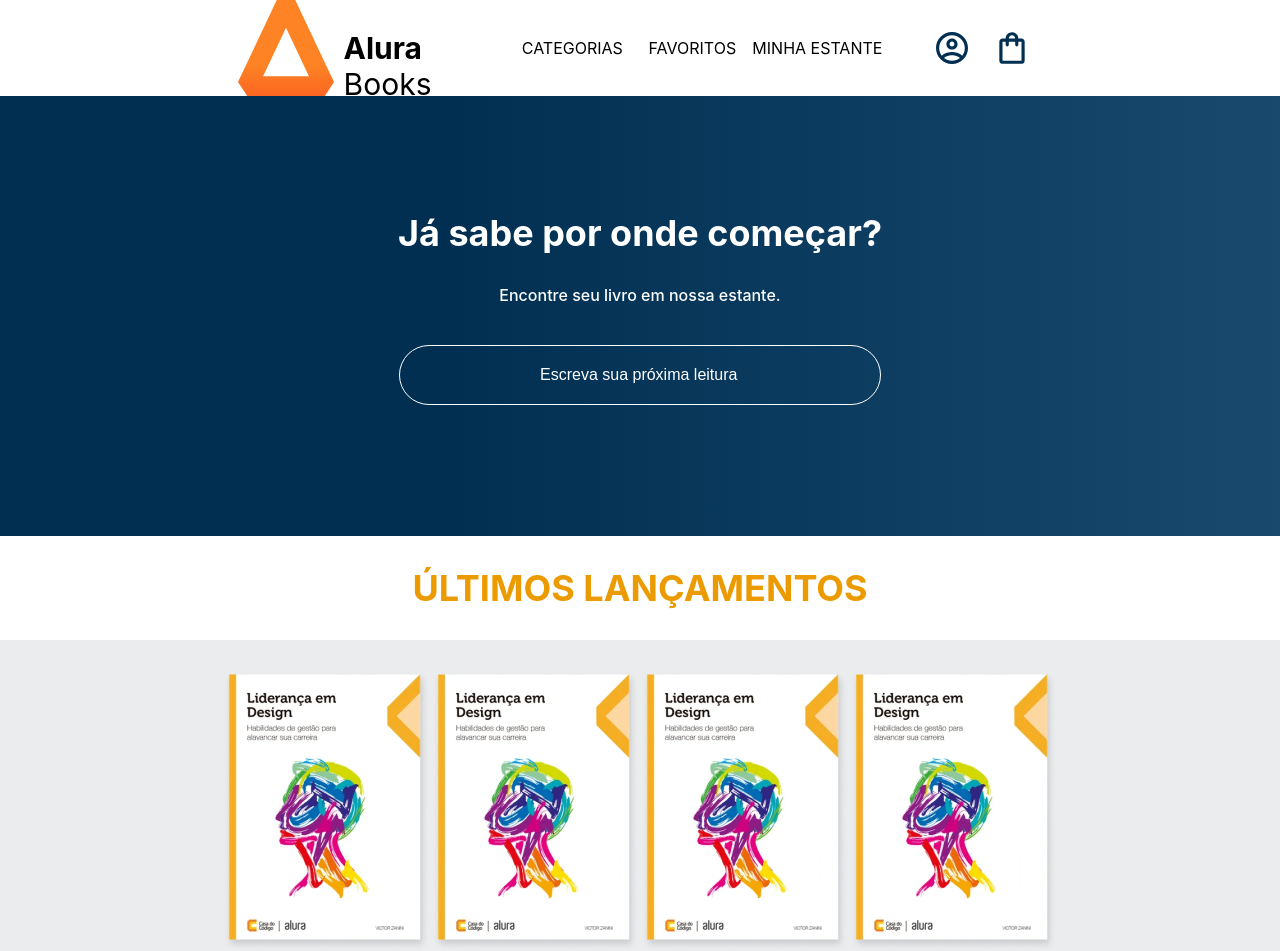
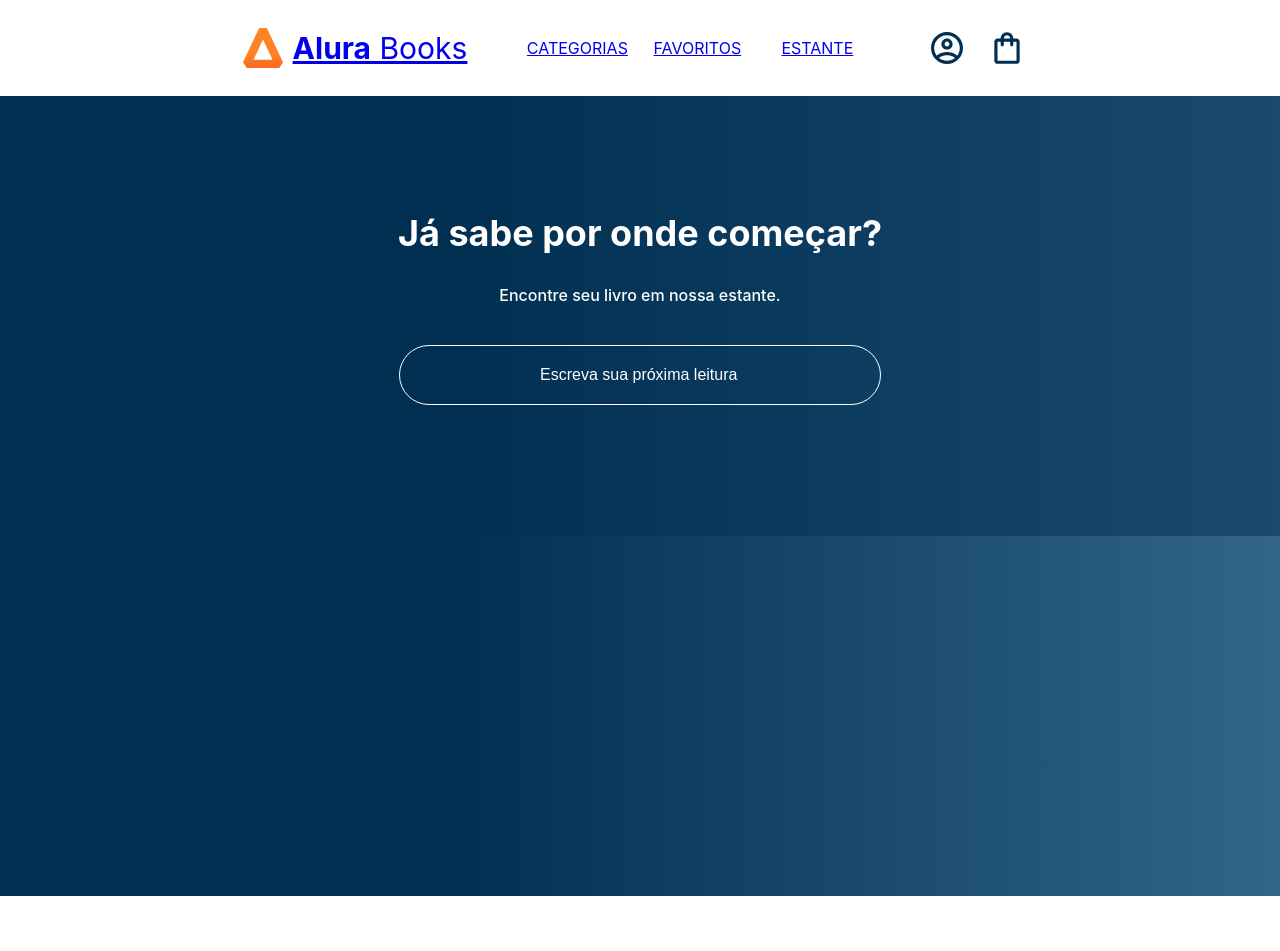
Before and after one commit to fefeutitan/alura-books, a React (Create React App) app: page /favoritos in a window 1280 px wide. Shown: the top 951 px of the page. After the commit the page ends 896 px from the top, so only its background shows below. Built offline with nearby package versions, Linux system fonts and the light colour scheme.

Commit message:
Rota de favoritos

```diff
--- a/package.json
+++ b/package.json
@@ -8,6 +8,7 @@
     "@testing-library/user-event": "^13.5.0",
     "react": "^18.3.1",
     "react-dom": "^18.3.1",
+    "react-router-dom": "^6.25.1",
     "react-scripts": "5.0.1",
     "styled-components": "^6.1.11",
     "web-vitals": "^2.1.4"
--- a/src/componentes/Header/index.js
+++ b/src/componentes/Header/index.js
@@ -2,6 +2,7 @@ import Logo from '../../componentes/Logo/'
 import OpcoesHeader from '../OpcoesHeader/';
 import IconesHeader from '../IconesHeader/';
 import styled from 'styled-components';
+import { Link } from 'react-router-dom';
 
 const HeaderContainer = styled.header`
     background-color: #FFF;
@@ -12,7 +13,9 @@ const HeaderContainer = styled.header`
 function Header() {
     return (
         <HeaderContainer>
-          <Logo/>
+            <Link to={"/"}>
+                <Logo/>
+            </Link>
           <OpcoesHeader/>
           <IconesHeader/>
       </HeaderContainer>
--- a/src/componentes/IconesHeader/index.js
+++ b/src/componentes/IconesHeader/index.js
@@ -21,8 +21,8 @@ const icones = [perfil,sacola]
 function IconesHeader() {
     return (
         <Icones>
-            { icones.map( (icone) => (
-              <Icone><img src={icone} alt='icone'></img></Icone>
+            { icones.map( (icone,index) => (
+              <Icone key={index}><img src={icone} alt='icone'></img></Icone>
             ) ) }
         </Icones>
     )
--- a/src/componentes/OpcoesHeader/index.js
+++ b/src/componentes/OpcoesHeader/index.js
@@ -1,4 +1,5 @@
 import styled from 'styled-components'
+import { Link } from 'react-router-dom'
 
 const Opcao = styled.li`
     font-size: 16px;
@@ -14,13 +15,13 @@ const Opcao = styled.li`
 const Opcoes = styled.ul`
     display: flex;
 `
-const textoOpcoes = ['CATEGORIAS','FAVORITOS','MINHA ESTANTE']
+const textoOpcoes = ['CATEGORIAS','FAVORITOS','ESTANTE']
 
 function OpcoesHeader() {
     return (
         <Opcoes>
-          { textoOpcoes.map( (texto) => (
-                <Opcao><p>{texto}</p></Opcao>
+          { textoOpcoes.map( (texto,index) => (
+                <Link key={index} to={`/${texto.toLowerCase()}`} ><Opcao><p>{texto}</p></Opcao></Link>
           ) ) }
         </Opcoes>
     )
--- a/src/componentes/UltimosLancamentos/index.js
+++ b/src/componentes/UltimosLancamentos/index.js
@@ -29,8 +29,8 @@ function UltimosLancamentos() {
                 ÚLTIMOS LANÇAMENTOS
             </Titulo>
             <NovosLivrosContainer>
-                { livros.map( livro => (
-                    <img src={livro.src} alt={livro.nome}/>
+                { livros.map( (livro,index) => (
+                    <img key={index} src={livro.src} alt={livro.nome}/>
                 ) ) }
             </NovosLivrosContainer>
             <CardRecomenda
--- a/src/index.js
+++ b/src/index.js
@@ -1,8 +1,11 @@
 import React from 'react';
 import ReactDOM from 'react-dom/client';
-import App from './App';
 import reportWebVitals from './reportWebVitals';
+import Header from './componentes/Header';
+import Home from './rotas/Home';
+import Favoritos from './rotas/Favoritos';
 import { createGlobalStyle } from 'styled-components';
+import { BrowserRouter, Routes, Route } from "react-router-dom"
 
 const GlobalStyle = createGlobalStyle`
   body {
@@ -28,7 +31,13 @@ const root = ReactDOM.createRoot(document.getElementById('root'));
 root.render(
   <React.StrictMode>
     <GlobalStyle/>
-    <App />
+    <BrowserRouter>
+        <Header/>
+            <Routes>
+                <Route path="/favoritos" element={<Favoritos/>} />
+                <Route path="/" element={<Home />} />
+            </Routes>
+    </BrowserRouter>
   </React.StrictMode>
 );
 
--- /dev/null
+++ b/src/rotas/Favoritos.js
@@ -0,0 +1,20 @@
+import '../componentes/Header'
+import Pesquisa from '../componentes/Pesquisa';
+import styled from 'styled-components';
+
+const AppContainer = styled.div`
+    width: 100vw;
+    height: 100vh;
+    background-image: linear-gradient(90deg,#002f52 35%,#326589 100%);
+
+`
+
+function Favoritos() {
+  return (
+    <AppContainer>
+      <Pesquisa/>
+    </AppContainer>
+  );
+}
+
+export default Favoritos;
--- a/src/App.js
+++ b/src/rotas/Home.js
@@ -1,7 +1,6 @@
-import './componentes/Header/'
-import Header from './componentes/Header/';
-import Pesquisa from './componentes/Pesquisa';
-import UltimosLancamentos from './componentes/UltimosLancamentos';
+import '../componentes/Header'
+import Pesquisa from '../componentes/Pesquisa';
+import UltimosLancamentos from '../componentes/UltimosLancamentos';
 
 import styled from 'styled-components';
 
@@ -12,14 +11,13 @@ const AppContainer = styled.div`
 
 `
 
-function App() {
+function Home() {
   return (
     <AppContainer>
-      <Header/>
       <Pesquisa/>
       <UltimosLancamentos/>
     </AppContainer>
   );
 }
 
-export default App;
+export default Home;
```
Also changed, not shown: 1 other file (tests, documents, lock files or other folders).
